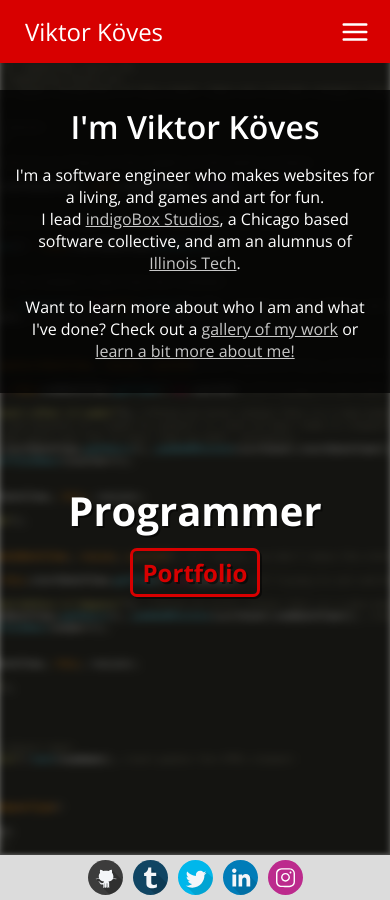
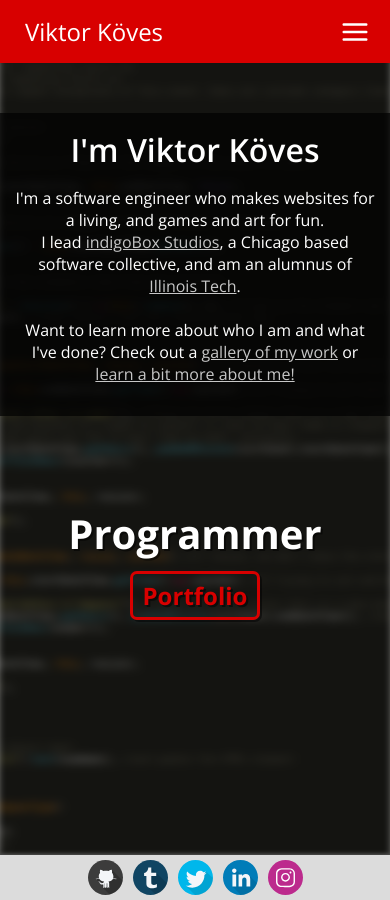
Before and after one commit to vkoves/vkoves.github.io, a Jekyll site: the page built from index.html, in a window 390 px wide. Built offline with Jekyll 4.4.1, drawn with Linux system fonts in a browser that asks for light colours.

Commit message:
Improved mobile body padding

```diff
--- a/_sass/_header.scss
+++ b/_sass/_header.scss
@@ -1,3 +1,4 @@
+$header-mob-height: 7vh;
 
 #header
 {
@@ -8,7 +9,6 @@
   background: $brand-red;
   z-index: 5;
   font-size: 18px;
-
 
   .header-main { display: inline-block; }
 }
@@ -63,12 +63,13 @@
  */
 @media (max-width: 600px)
 {
+  body { padding-top: $header-mob-height !important; }
   #header
   {
     transition: padding 0.5s;
     padding-bottom: 0px;
     overflow: hidden;
-    height: 7vh;
+    height: $header-mob-height;
     font-size: 24px;
 
     &.-open {
```
